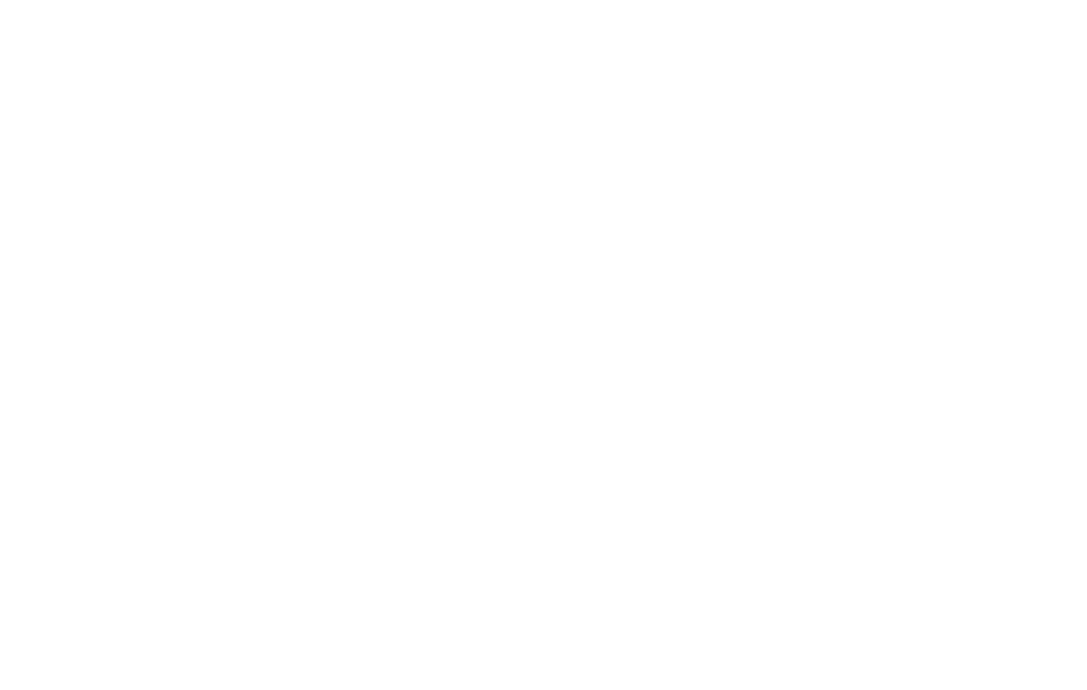
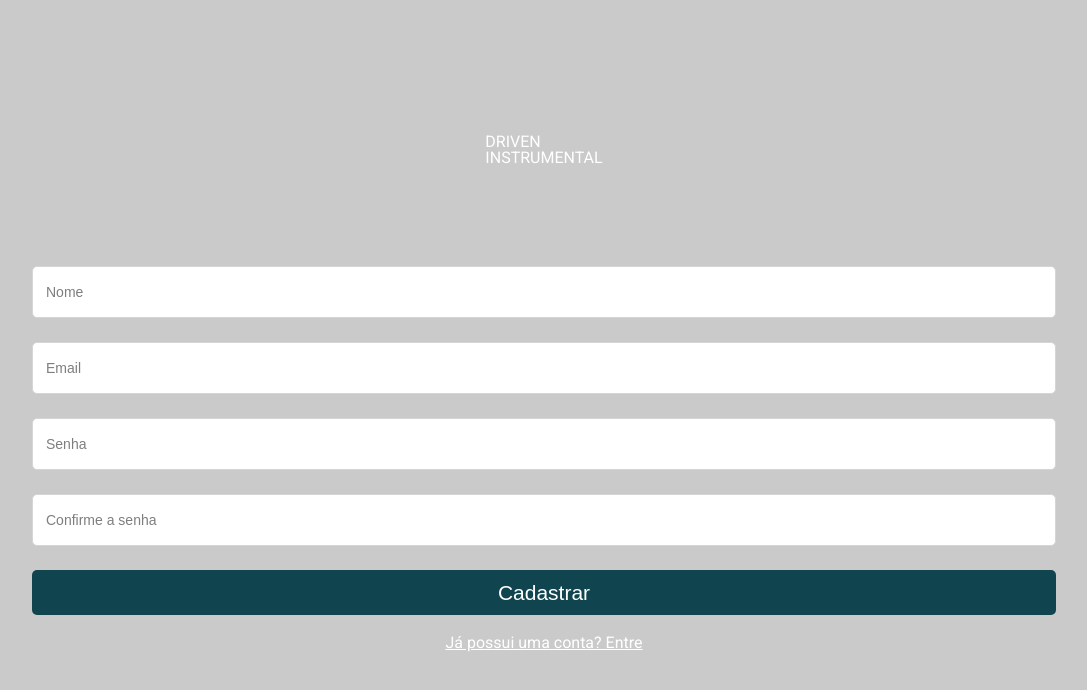
Before and after one commit to Gustavo-de-Brito/driven-insturmental-store-front, a React (Create React App) app: page /cadastro in a window 1280 px wide. Before the commit this address had no page. Shown: the top 690 px of the page, without its empty margins (96-1183 px from the left). Built offline with nearby package versions, Linux system fonts and the light colour scheme.

Commit message:
implementation of sign in/up pages

```diff
--- /dev/null
+++ b/src/assets/css/style.css
@@ -0,0 +1,15 @@
+* {
+  box-sizing: border-box;
+}
+
+body {
+  width: 100vw;
+  height: 100vh;
+  font-family: 'Roboto', sans-serif;
+  background-color: #CACACA;
+  color: white;
+}
+
+body::-webkit-scrollbar {
+  display: none;
+}
--- a/src/components/App.js
+++ b/src/components/App.js
@@ -1,16 +1,29 @@
 import { BrowserRouter, Routes, Route } from "react-router-dom";
+import { useState } from "react";
+import { useContext } from "react";
+
 import HomeView from "./Home/HomeView";
 import GlobalStyle from "./theme/globalStyle";
+import Login from "./Login";
+import Cadastro from "./Cadastro";
+import UserContext from "./UserContext";
 
 function App() {
+  const [userData, setUserData] = useState(null);
+  const [userName, setUserName] = useState("");
+
   return (
     <>
+      <UserContext.Provider value={{userData, setUserData, userName, setUserName}}>
       <GlobalStyle />
       <BrowserRouter>
         <Routes>
           <Route path="/" element={ <HomeView /> } />
+          <Route path="/login" element={<Login />} />
+          <Route path="/cadastro" element={<Cadastro />} />
         </Routes>
       </BrowserRouter>
+      </UserContext.Provider>
     </>
   );
 }
--- /dev/null
+++ b/src/components/Cadastro.js
@@ -0,0 +1,142 @@
+import styled from "styled-components";
+import { Link } from "react-router-dom";
+import axios from "axios";
+import { useEffect, useState } from "react";
+import { useParams, useNavigate } from "react-router-dom";
+import React from 'react'
+import { render } from 'react-dom'
+import { ThreeDots } from 'react-loader-spinner'
+
+export default function Cadastro () {
+	const [email, setEmail] = useState("");
+	const [senha, setSenha] = useState("");
+    const [nome, setNome] = useState("");
+    const [confirmaSenha, setConfirmaSenha] = useState("");
+    const [loading, setLoading] = useState(false);
+    const navigate = useNavigate();
+
+	function fazerCadastro (event) {
+		event.preventDefault();
+
+        setLoading(true);
+
+            const requisicao = axios.post("https://?????????????????????????????????????.herokuapp.com/signup", {
+                name: nome,
+                email: email,
+                password: senha,
+                confirm_password: confirmaSenha
+            });
+
+        requisicao.then((response) => {
+            console.log(response.data);
+            navigate("/");
+        });
+
+        requisicao.catch((err) => {
+            console.log(err);
+            alert(err);
+        });
+	}
+
+    return (
+        <>
+        <Logo>
+        <h1>DRIVEN <br></br> INSTRUMENTAL</h1>
+        </Logo>
+
+            <Form>
+                <form onSubmit={fazerCadastro}>
+                    <input type="text" placeholder="Nome" value={nome} onChange={e => setNome(e.target.value)} required disabled={loading}/>
+                    <input type="email" placeholder="Email" value={email} onChange={e => setEmail(e.target.value)} required disabled={loading}/>
+                    <input type="password" placeholder="Senha" value={senha} onChange={e => setSenha(e.target.value)} required disabled={loading}/>
+                    <input type="password" placeholder="Confirme a senha" value={confirmaSenha} onChange={e => setConfirmaSenha(e.target.value)} required disabled={loading}/>
+                    {loading ? <button disabled><ThreeDots color="#fff" height={'1.8rem'} width={'100%'} /></button> : <button type="submit">Cadastrar</button>}
+                </form>
+            </Form>
+
+            <RedirectLogin>
+                <Link to="/">
+                    <h1>Já possui uma conta? Entre</h1>
+                </Link>
+            </RedirectLogin>
+        </>
+    );
+}
+
+const Logo = styled.div`
+    margin-top: 134px;
+    display: flex;
+    flex-direction: column;
+    justify-content: center;
+    align-items: center;
+    margin-bottom: 30px;
+`;
+
+const RedirectLogin = styled.div`
+    display: flex;
+    flex-direction: column;
+    justify-content: center;
+    align-items: center;
+
+    a:link {
+        text-decoration: none;
+        text-decoration: black;
+    }
+
+    h1 {
+        color: white;
+        text-decoration: underline;
+    }
+`;
+
+const Form = styled.div`
+    form {
+        display: flex;
+        flex-direction: column;
+        justify-content: center;
+        align-items: center;
+        margin-top: 100px;
+    }
+
+    input {
+        border-width: 1px;
+        border-color: #D4D4D4;
+        background-color: white;
+        border-radius: 5px;
+        border: 1px solid #D5D5D5;
+        width: 80vw;
+        height: 52px;
+        margin-bottom: 24px;
+    }
+
+    input:disabled{
+        background: grey;
+        color: darkgray;
+        opacity: 0.2;
+        cursor: progress;
+    }
+
+    button:disabled{
+        background: grey;
+        color: darkgray;
+        opacity: 0.2;
+        cursor: progress;
+    }
+
+    input::placeholder {
+        padding-left: 11px;
+        font-size: 14px;
+        color: #7E7E7E;
+    }
+
+    button {
+        border-style: none;
+        border-radius: 5px;
+        margin-bottom: 20px;
+        width: 80vw;
+        height: 45px;
+        background-color: #10454F;
+        color: white;
+        font-size: 21px;
+    }
+`;
--- /dev/null
+++ b/src/components/Login.js
@@ -0,0 +1,144 @@
+import styled from "styled-components";
+import { Link } from "react-router-dom";
+import axios from "axios";
+import { useEffect, useState } from "react";
+import { useParams, useNavigate } from "react-router-dom";
+import { useContext } from "react";
+import React from 'react'
+import { render } from 'react-dom'
+import { ThreeDots } from 'react-loader-spinner'
+
+import UserContext from "./UserContext";
+
+export default function Login () {
+	const [email, setEmail] = useState("");
+	const [senha, setSenha] = useState("");
+    const [loading, setLoading] = useState(false);
+    const { userData, setUserData } = useContext(UserContext);
+    const { userName, setUserName } = useContext(UserContext);
+    const navigate = useNavigate();
+
+	function fazerLogin (event) {
+		event.preventDefault();
+
+        setLoading(true);
+
+        const requisicao = axios.post("https://??????????????????????????????????????.herokuapp.com/login", {
+            email: email,
+            password: senha
+        });
+
+
+        requisicao.then((response) => {
+            setUserData(response.data.token);
+            setUserName(response.data.name);
+            console.log(response.data);
+            navigate("/cart");
+        });
+
+        requisicao.catch((err) => {
+            console.log(err);
+            alert(err);
+        });
+	}
+
+    return (
+        <>
+            <Logo>
+            <h1>DRIVEN <br></br> INSTRUMENTAL</h1>
+            </Logo>
+
+            <Form>
+                <form onSubmit={fazerLogin}>
+                    <input type="email" placeholder="email" value={email} onChange={e => setEmail(e.target.value)} required disabled={loading}/>
+                    <br/>
+                    <input type="password" placeholder="senha" value={senha} onChange={e => setSenha(e.target.value)} required disabled={loading}/>
+                    <br/>
+                    {loading ? <button disabled><ThreeDots color="#fff" height={'1.8rem'} width={'100%'} /></button> : <button type="submit">Entrar</button>}
+                </form>
+            </Form>
+
+            <Cadastro>
+                <Link to="/cadastro">
+                    <h1>Não tem uma conta? Cadastre-se!</h1>
+                </Link>
+            </Cadastro>
+        </>
+    );
+}
+
+const Logo = styled.div`
+    margin-top: 134px;
+    display: flex;
+    flex-direction: column;
+    justify-content: center;
+    align-items: center;
+    margin-bottom: 30px;
+`;
+
+const Cadastro = styled.div`
+    display: flex;
+    flex-direction: column;
+    justify-content: center;
+    align-items: center;
+
+    a:link {
+        text-decoration: none;
+        text-decoration: black;
+    }
+
+    h1 {
+        color: white;
+        text-decoration: underline;
+    }
+`;
+
+const Form = styled.div`
+    display: flex;
+    flex-direction: column;
+    justify-content: center;
+    align-items: center;
+    margin-top: 100px;
+
+    input {
+        border-width: 1px;
+        border-color: #D4D4D4;
+        background-color: white;
+        border-radius: 5px;
+        border: 1px solid #D5D5D5;
+        width: 80vw;
+        height: 52px;
+        margin-bottom: 24px;
+    }
+
+    input:disabled{
+        background: grey;
+        color: darkgray;
+        opacity: 0.2;
+        cursor: progress;
+    }
+
+    button:disabled{
+        background: grey;
+        color: darkgray;
+        opacity: 0.2;
+        cursor: progress;
+    }
+
+    input::placeholder {
+        padding-left: 11px;
+        font-size: 14px;
+        color: #7E7E7E;
+    }
+
+    button {
+        border-style: none;
+        border-radius: 5px;
+        margin-bottom: 24px;
+        width: 80vw;
+        height: 45px;
+        background-color: #10454F;
+        color: white;
+        font-size: 21px;
+    }
+`;
--- /dev/null
+++ b/src/components/UserContext.js
@@ -0,0 +1,5 @@
+import { createContext } from 'react';
+
+const UserContext = createContext();
+
+export default UserContext;
--- a/src/index.js
+++ b/src/index.js
@@ -2,6 +2,7 @@
 import ReactDOM from 'react-dom/client';
 import App from './components/App';
 import "./assets/css/reset.css";
+import "./assets/css/style.css";
 
 const root = ReactDOM.createRoot(document.getElementById('root'));
 
```
